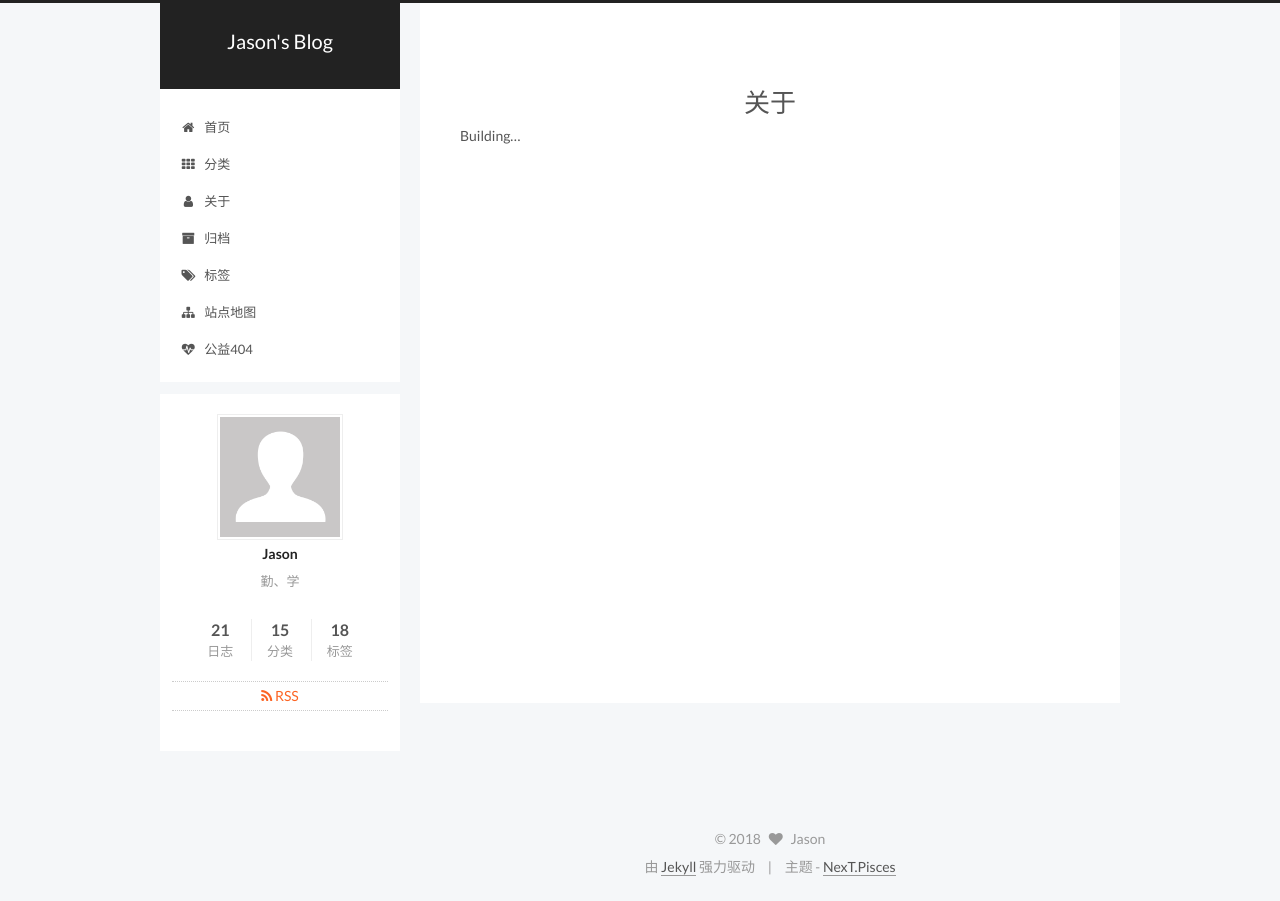
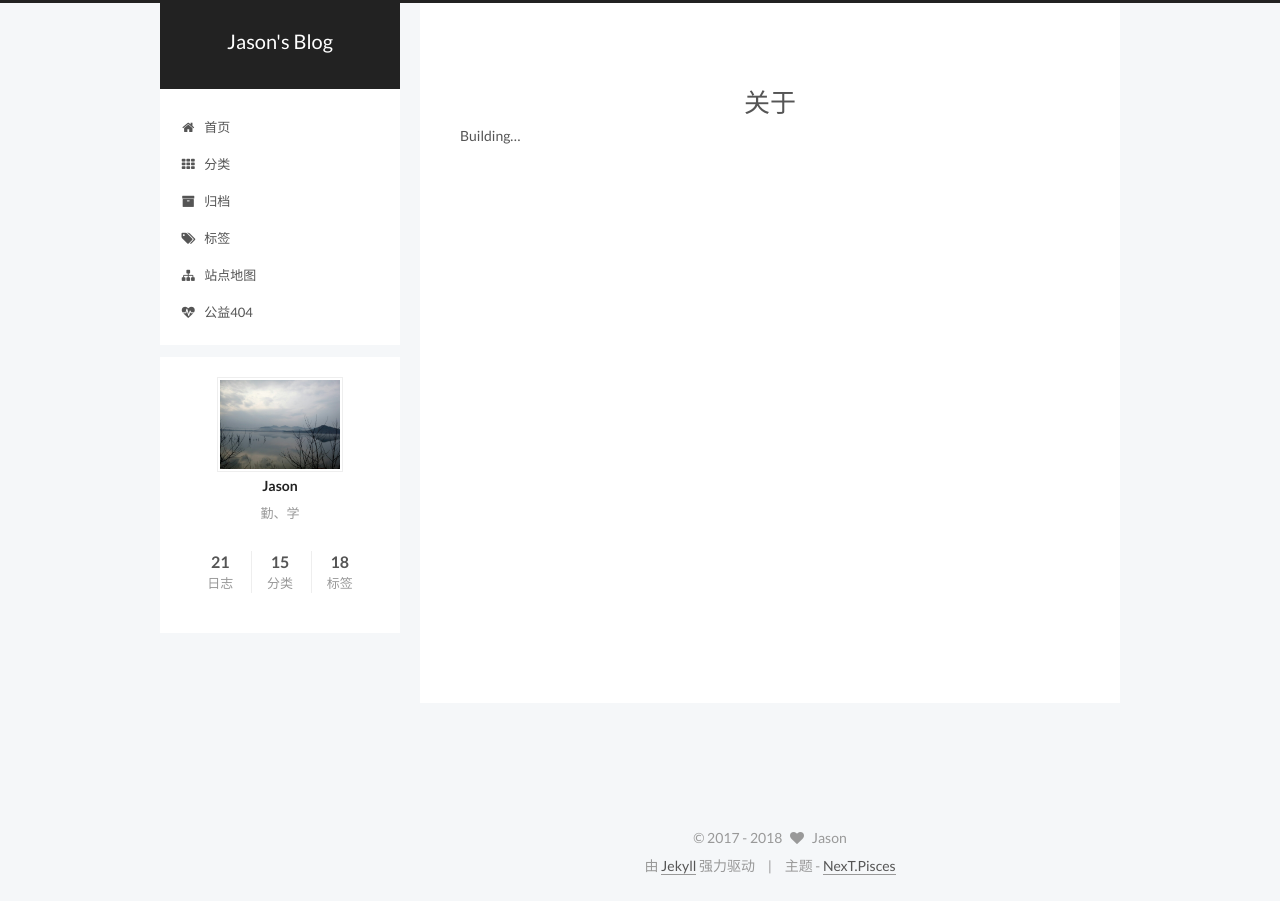
Before and after one commit to JasonWangQB/JasonWangQB.github.io, a Jekyll site: the page built from about/index.md, in a window 1280 px wide. Built offline with Jekyll 4.4.1, drawn with Linux system fonts in a browser that asks for light colours.

Commit message:
修改配置文件

```diff
--- a/_config.yml
+++ b/_config.yml
@@ -84,10 +84,10 @@ keywords: "Jekyll, NexT"
 # Set rss to false to disable feed link.
 # Leave rss as empty to use site's feed link.
 # Set rss to specific value if you have burned your feed already.
-rss:
+rss: false
 
 # Specify the date when the site was setup
-#since: 2015
+since: 2017
 
 # icon between year and author @Footer
 authoricon: heart
@@ -119,7 +119,7 @@ index_with_subtitle: false
 menu:
   home: /
   categories: /categories/
-  about: /about/
+  #about: /about/
   archives: /archives/
   tags: /tags/
   sitemap: /sitemap.xml
@@ -209,7 +209,6 @@ font:
 # Sidebar Settings
 # ---------------------------------------------------------------
 
-
 # Social Links
 # Key is the link label showing to end users.
 # Value is the target link (E.g. GitHub: https://github.com/iissnan)
@@ -233,7 +232,7 @@ social_icons:
 
 # Sidebar Avatar
 # in directory: /assets/images/avatar.gif
-#avatar:
+avatar: /assets/images/avatar.jpg
 
 
 # Table Of Contents in the Sidebar
@@ -264,9 +263,9 @@ sidebar:
   #  - always  expand for all pages automatically
   #  - hide    expand only when click on the sidebar toggle icon.
   #  - remove  Totally remove sidebar including sidebar toggle.
-  display: post
+  #display: post
   #display: always
-  #display: hide
+  display: hide
   #display: remove
 
   # Sidebar offset from top menubar in pixels.
```
Also changed, not shown: assets/images/avatar.jpg (added).
